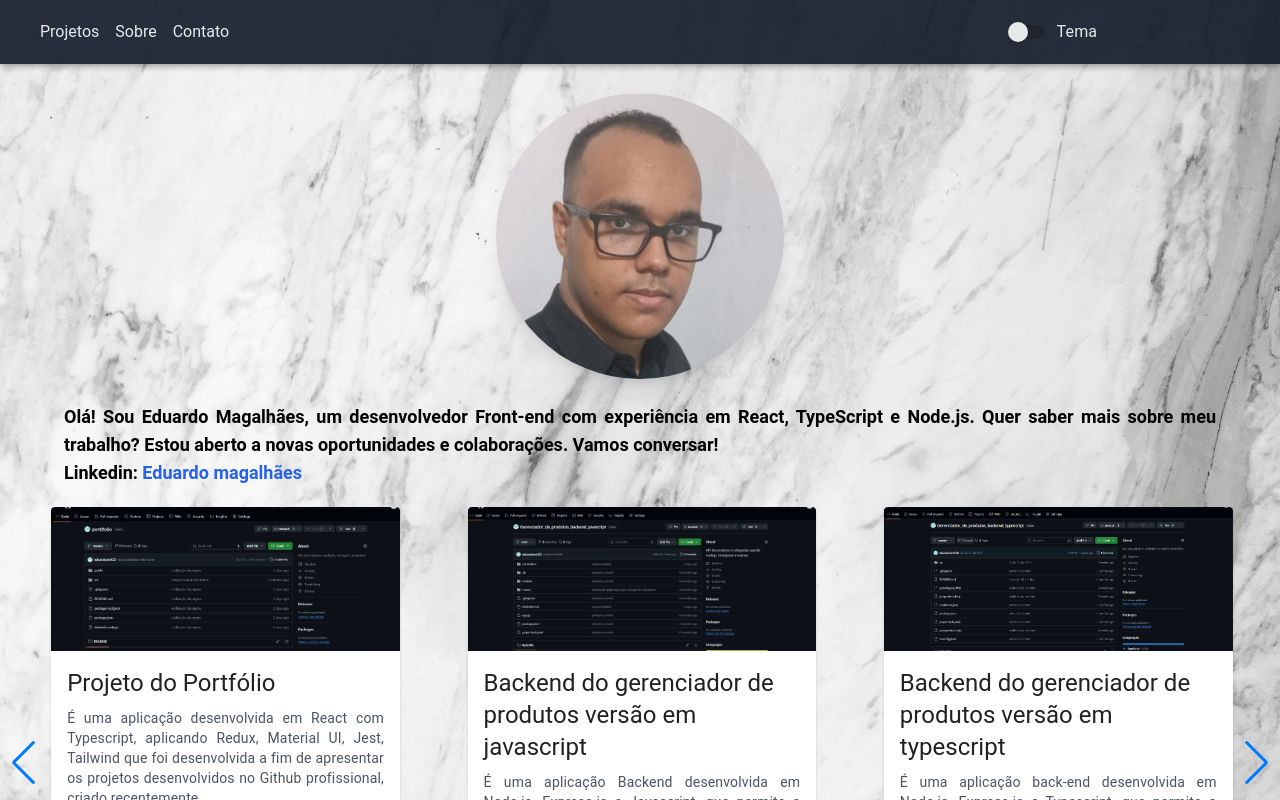
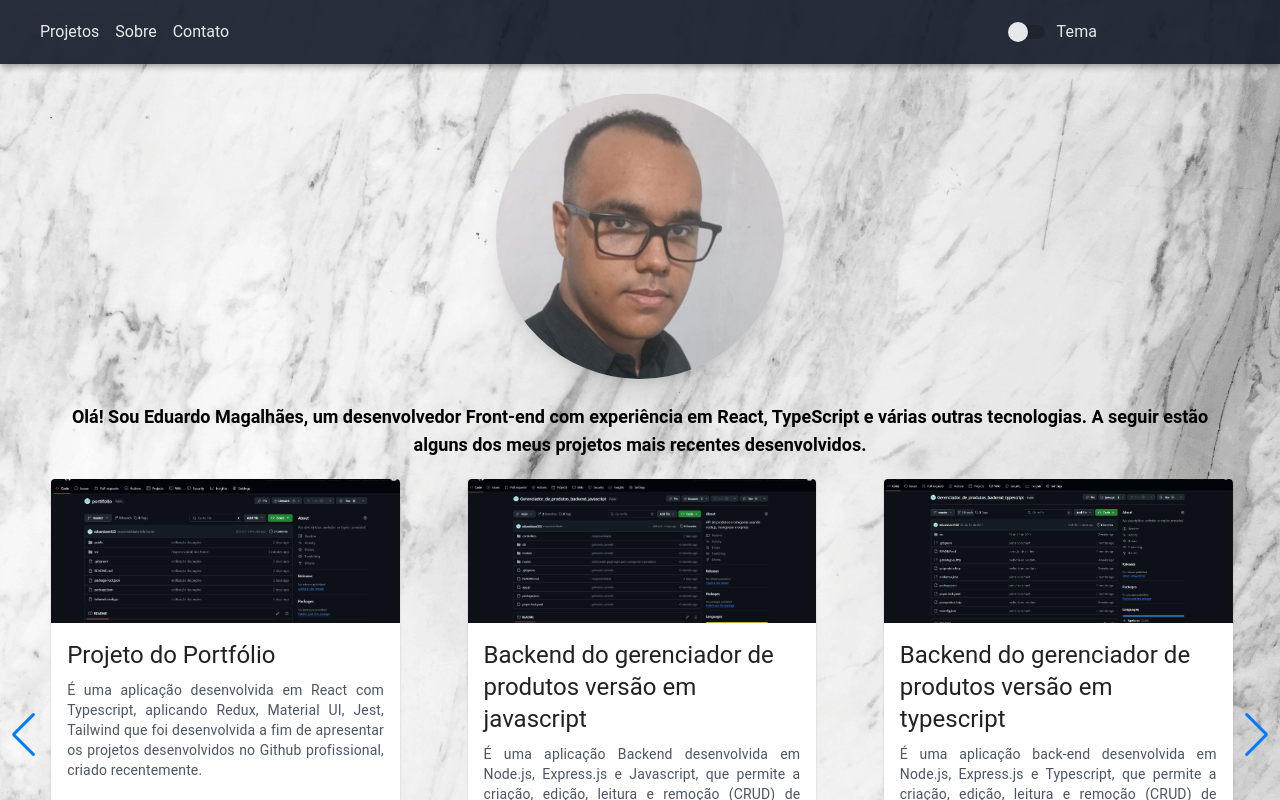
Before and after one commit to eduardosm123/portifolio, a React (Create React App) app: page / in a window 1280 px wide. Shown: the top 800 px of the page. Built offline with nearby package versions, Linux system fonts and the light colour scheme.

Commit message:
melhoria no texto do portifolio

```diff
--- a/src/components/Presentation.tsx
+++ b/src/components/Presentation.tsx
@@ -18,12 +18,7 @@ export default function Presentation({ text, link }: presentationPropsI) {
             <div className="pb-[1%]"></div>
             <Container className='flex flex-col pb-5'>
                 <img src='/minhaFoto.png' alt='Minha Foto' className='w-[25%] h-[25%] self-center rounded-[50%] shadow-xl'></img>
-
-                {link ? <>
-                    <h1 className='  font-bold text-lg mt-6 text-justify' style={{ color: darkMode ? "white" : "black" }} >{text}  <p  >
-                        <span className={!darkMode ? ' font-bold text-lg mt-6 text-black' : 'text-center font-bold text-lg mt-6 text-white'} >Linkedin:</span>  <a target='_blank' className='text-blue-600 hover:text-red-600' rel="noopener noreferrer" href='https://www.linkedin.com/in/eduardo-magalh%C3%A3es-39161a20a/'> Eduardo magalhães </a>
-                    </p></h1>
-                </> : <> <h1 className='text-center font-bold text-lg mt-6  ' style={{ color: darkMode ? "white" : "black" }} >{text} </h1></>}
+                <h1 className='text-center font-bold text-lg mt-6  ' style={{ color: darkMode ? "white" : "black" }} >{text} </h1>
             </Container>
         </>
 
--- a/src/pages/Home.tsx
+++ b/src/pages/Home.tsx
@@ -32,7 +32,7 @@ export default function Home() {
             <NavBar>
                 <div data-testid="home"  className='min-h-screen'>
                     <Box className='flex flex-col pb-1'>
-                        <Presentation link={true} text='Olá! Sou Eduardo Magalhães, um desenvolvedor Front-end com experiência em React, TypeScript e Node.js. Quer saber mais sobre meu trabalho? Estou aberto a novas oportunidades e colaborações. Vamos conversar!' />
+                        <Presentation link={true} text='Olá! Sou Eduardo Magalhães, um desenvolvedor Front-end com experiência em React, TypeScript e várias outras tecnologias. A seguir estão alguns dos meus projetos mais recentes desenvolvidos.' />
 
                         {/* Para telas menores */}
                         <Box sx={{ flexGrow: 1, display: { xs: 'flex', md: 'none' } }}>
```
